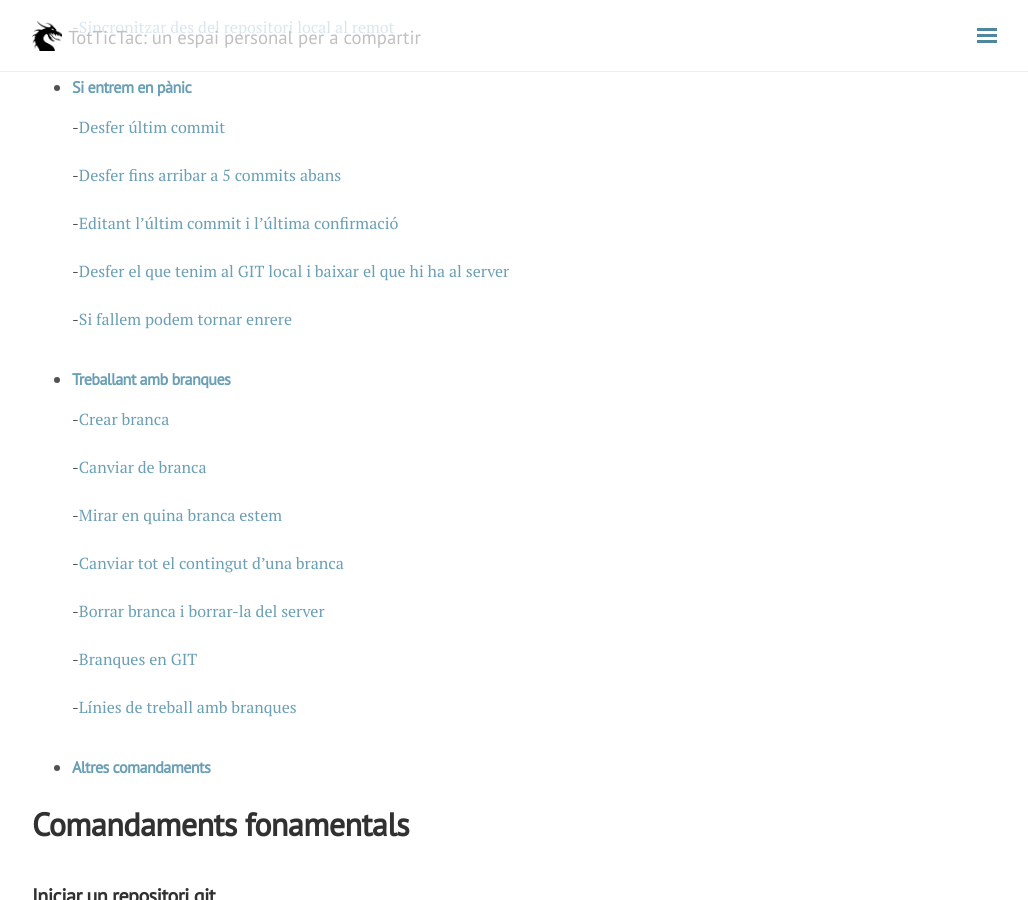
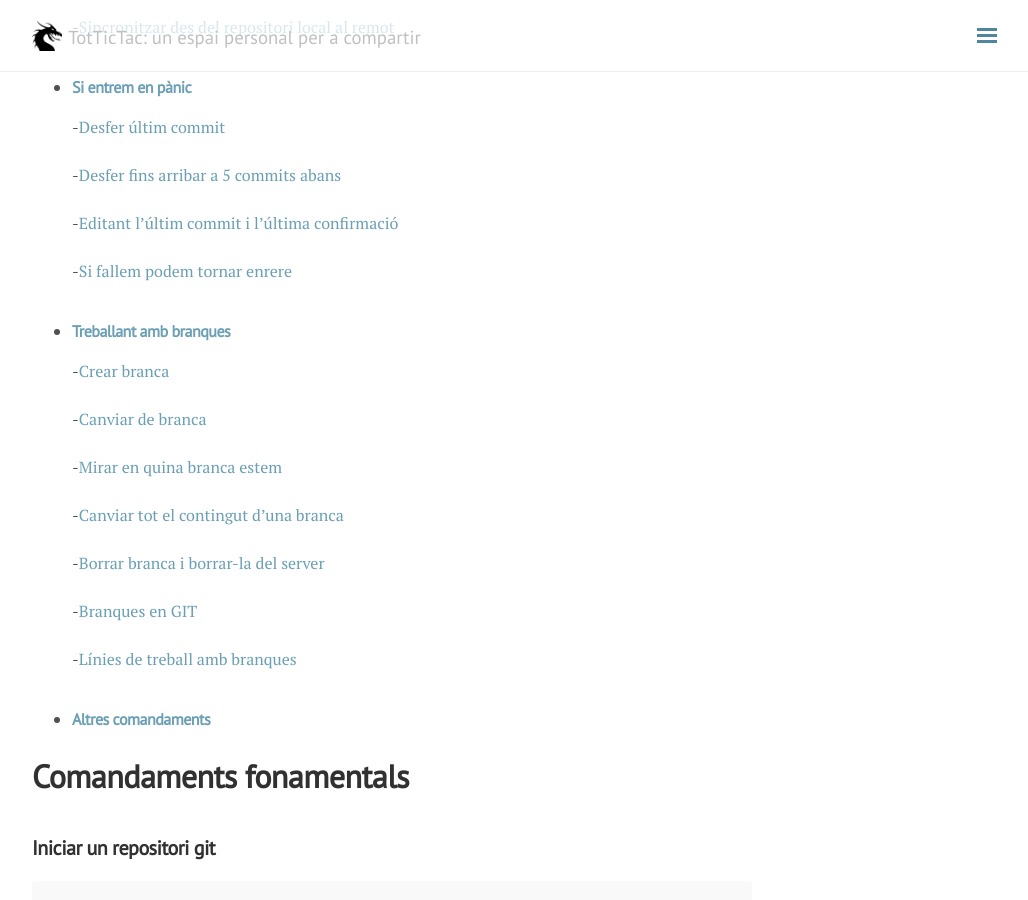
Before and after one commit to sasogu/sasogu.github.io, a Jekyll site: the page built from _posts/abril2017/2017-04-29-github.markdown, in a window 1280 px wide and 900 px high, scrolled down 675 px. Shown: the whole window, without its empty margins (248-1276 px from the left). Built offline with Jekyll 4.4.1, drawn with Linux system fonts in a browser that asks for light colours; nearby versions of some CDN libraries; comment, search, counter and statistics services are not loaded; some of the changed text lies outside the part shown.

Commit message:
canvi carpeta

```diff
--- a/_posts/abril2017/2017-04-29-github.markdown
+++ b/_posts/abril2017/2017-04-29-github.markdown
@@ -35,8 +35,6 @@
   -[Desfer fins arribar a 5 commits abans](#desfer-fins-arribar-a-5-commits-abans)
 
   -[Editant l'últim commit i l'última confirmació](#editant-l'ultim-commit-i-l'ultima-confirmacio)
-
-  -[Desfer el que tenim al GIT local i baixar el que hi ha al server](#desfer-el-que-tenim-al-git-local-i-baixar-el-que-hi-ha-al-server)
 
   -[Si fallem podem tornar enrere](#si-fallem-podem-tornar-enrere)
 
@@ -118,10 +116,6 @@
     $ git commit --amend
 
 La instantània és la mateixa, sols pots canviar el que has posat com a missatge del commit
-
-##  Desfer el que tenim al GIT local i baixar el que hi ha al server
-
-    $ git fetch
 
 ##  Si fallem podem tornar enrere
 
```
